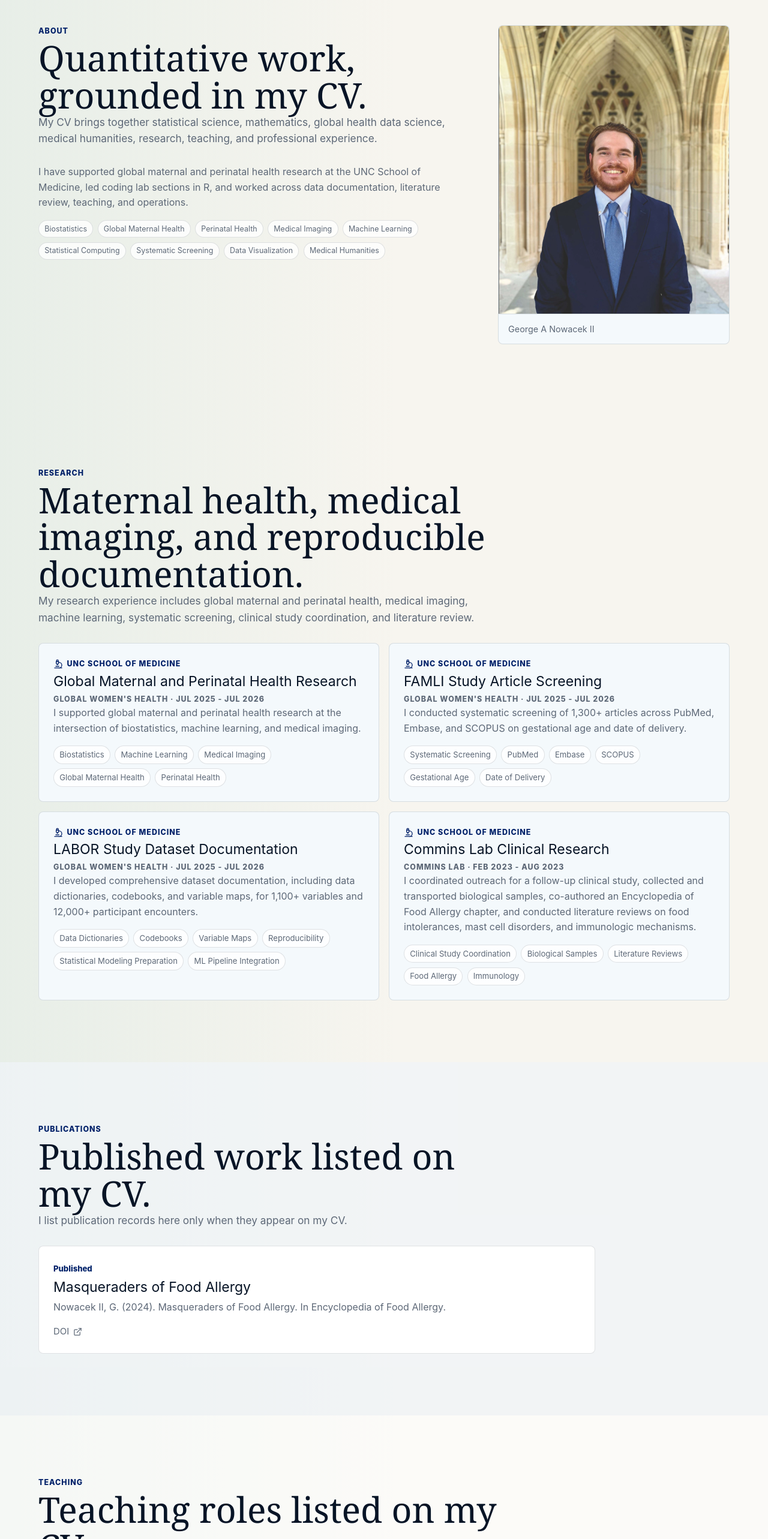
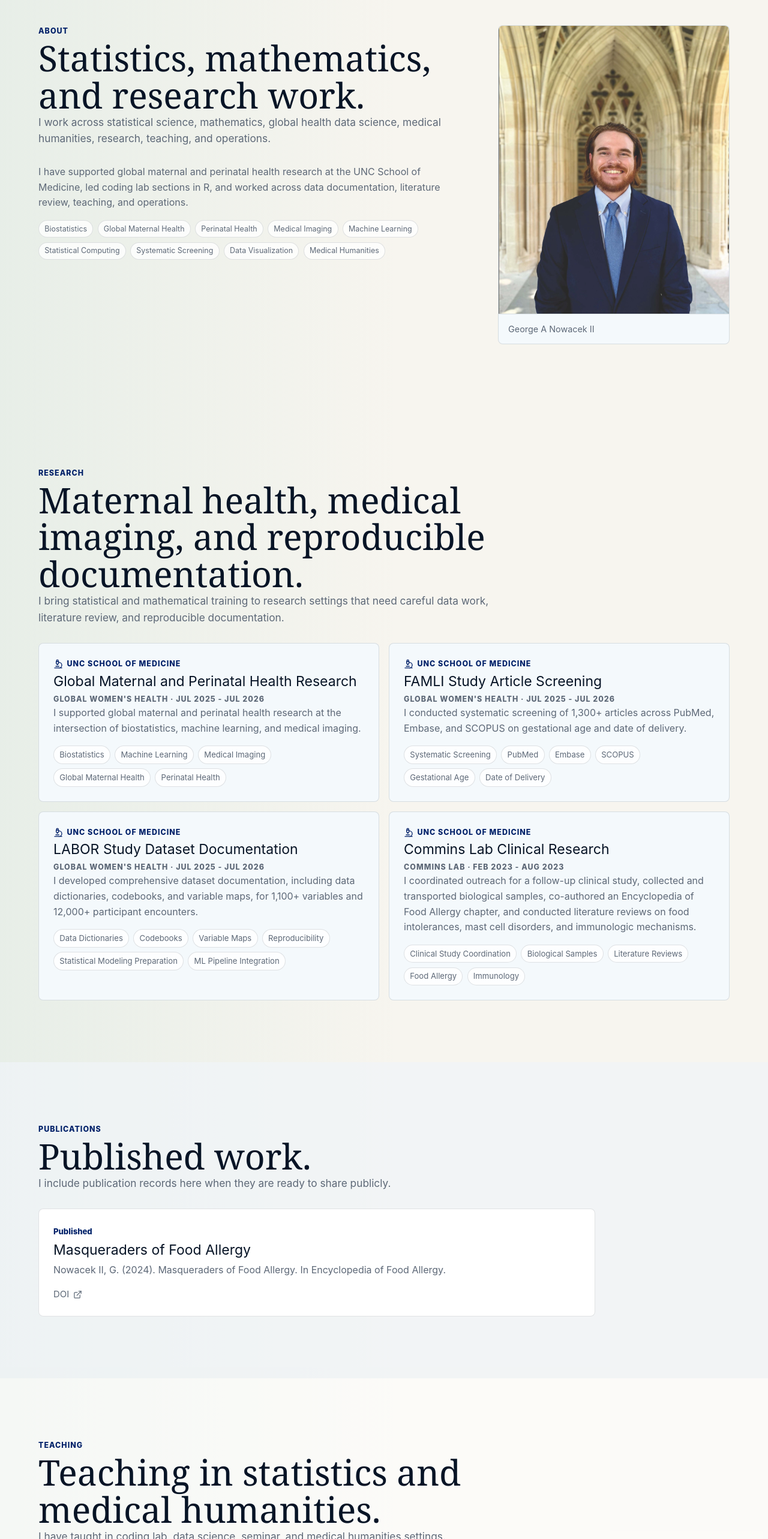
Before and after one commit to ganowacek/personal_website, a React (Vite) app: page / in a window 1280 px wide. Shown: the part 1128-3694 px from the top of the page at 60% size. Built offline with nearby package versions, Linux system fonts and the light colour scheme.

Commit message:
Polish homepage content and coursework

```diff
--- a/src/pages/HomePage.tsx
+++ b/src/pages/HomePage.tsx
@@ -1,6 +1,5 @@
 import {
   ArrowRight,
-  BookOpen,
   Download,
   ExternalLink,
   FileText,
@@ -24,6 +23,8 @@ type HomePageProps = {
 };
 
 export function HomePage({ onNavigate }: HomePageProps) {
+  const coursework = education.flatMap((item) => item.coursework ?? []);
+
   return (
     <main>
       <section className="hero">
@@ -69,9 +70,9 @@ export function HomePage({ onNavigate }: HomePageProps) {
 
       <section className="section about-grid" id="about">
         <div>
-          <SectionHeader eyebrow="About" title="Quantitative work, grounded in my CV.">
-            My CV brings together statistical science, mathematics, global health data science,
-            medical humanities, research, teaching, and professional experience.
+          <SectionHeader eyebrow="About" title="Statistics, mathematics, and research work.">
+            I work across statistical science, mathematics, global health data science, medical
+            humanities, research, teaching, and operations.
           </SectionHeader>
           <p>
             I have supported global maternal and perinatal health research at the UNC School of
@@ -90,8 +91,8 @@ export function HomePage({ onNavigate }: HomePageProps) {
 
       <section className="section" id="research">
         <SectionHeader eyebrow="Research" title="Maternal health, medical imaging, and reproducible documentation.">
-          My research experience includes global maternal and perinatal health, medical imaging,
-          machine learning, systematic screening, clinical study coordination, and literature review.
+          I bring statistical and mathematical training to research settings that need careful
+          data work, literature review, and reproducible documentation.
         </SectionHeader>
         <div className="research-grid">
           {researchEntries.map((entry) => (
@@ -109,8 +110,8 @@ export function HomePage({ onNavigate }: HomePageProps) {
       </section>
 
       <section className="section publication-band">
-        <SectionHeader eyebrow="Publications" title="Published work listed on my CV.">
-          I list publication records here only when they appear on my CV.
+        <SectionHeader eyebrow="Publications" title="Published work.">
+          I include publication records here when they are ready to share publicly.
         </SectionHeader>
         <div className="stack">
           {publications.map((publication) => (
@@ -131,8 +132,8 @@ export function HomePage({ onNavigate }: HomePageProps) {
       </section>
 
       <section className="section teaching-section" id="teaching">
-        <SectionHeader eyebrow="Teaching" title="Teaching roles listed on my CV.">
-          My CV lists teaching roles at Duke University and UNC-Chapel Hill.
+        <SectionHeader eyebrow="Teaching" title="Teaching in statistics and medical humanities.">
+          I have taught in coding lab, data science, seminar, and medical humanities settings.
         </SectionHeader>
         <div className="teaching-list">
           {teaching.map((item) => (
@@ -151,29 +152,19 @@ export function HomePage({ onNavigate }: HomePageProps) {
       </section>
 
       <section className="section coursework-section" id="coursework">
-        <SectionHeader eyebrow="Coursework" title="The classes shaping my quantitative toolkit.">
-          I use coursework as a useful map of the mathematical, statistical, computational, and
-          scientific training listed on my CV.
+        <SectionHeader eyebrow="Coursework" title="Coursework.">
+          I use these courses as a concise map of my mathematical, statistical, computational, and
+          scientific training.
         </SectionHeader>
-        <div className="coursework-grid">
-          {education.filter((item) => item.coursework?.length).map((item) => (
-            <article className="coursework-card" key={`${item.institution}-coursework`}>
-              <div className="card-kicker"><BookOpen size={16} />{item.institution}</div>
-              <h3>{item.degree}</h3>
-              {item.dates ? <p className="meta">{item.dates}</p> : null}
-              <ul className="course-list">
-                {item.coursework?.map((course) => <li key={course}>{course}</li>)}
-              </ul>
-            </article>
-          ))}
-        </div>
+        <ul className="course-list coursework-board" aria-label="Coursework">
+          {coursework.map((course) => <li key={course}>{course}</li>)}
+        </ul>
       </section>
 
       <section className="section split-section" id="experience">
         <div>
-          <SectionHeader eyebrow="Experience" title="A focused timeline from my CV.">
-            I highlight selected research, teaching, fellowship, employment, and education entries
-            that appear on my CV.
+          <SectionHeader eyebrow="Experience" title="A focused timeline.">
+            I highlight selected research, teaching, fellowship, employment, and education entries.
           </SectionHeader>
           <div className="timeline">
             {experience.map((item) => (
@@ -229,7 +220,7 @@ export function HomePage({ onNavigate }: HomePageProps) {
         <div className="contact-panel" id="contact">
           <p className="eyebrow">Contact</p>
           <h2>Let's connect.</h2>
-          <p>My CV lists email and LinkedIn as my contact points.</p>
+          <p>I can be reached by email or LinkedIn.</p>
           <div className="contact-links">
             {siteConfig.email ? <a href={`mailto:${siteConfig.email}`}><Mail size={17} />Email</a> : null}
             {siteConfig.linkedin ? <a href={siteConfig.linkedin}><Network size={17} />LinkedIn</a> : null}
--- a/src/styles.css
+++ b/src/styles.css
@@ -276,7 +276,6 @@ input {
 .palette,
 .hero-panel,
 .research-card,
-.coursework-card,
 .cv-panel,
 .contact-panel,
 .headshot-card,
@@ -436,7 +435,6 @@ input {
 }
 
 .research-grid,
-.coursework-grid,
 .now-grid {
   display: grid;
   grid-template-columns: repeat(2, minmax(0, 1fr));
@@ -444,7 +442,6 @@ input {
 }
 
 .research-card,
-.coursework-card,
 .cv-panel,
 .contact-panel,
 .education-panel,
@@ -455,7 +452,6 @@ input {
 }
 
 .research-card h3,
-.coursework-card h3,
 .timeline h3,
 .teaching-list h3,
 .education-panel h3,
@@ -466,7 +462,6 @@ input {
 }
 
 .research-card p,
-.coursework-card p,
 .timeline p,
 .teaching-list p,
 .education-panel p,
@@ -541,20 +536,6 @@ input {
     color-mix(in srgb, var(--surface-soft) 48%, transparent);
 }
 
-.coursework-grid {
-  grid-template-columns: minmax(0, 0.9fr) minmax(0, 1.1fr);
-  align-items: start;
-}
-
-.coursework-card {
-  display: grid;
-  gap: 0.85rem;
-}
-
-.coursework-card:nth-child(2) {
-  margin-top: 2.2rem;
-}
-
 .course-list {
   display: flex;
   flex-wrap: wrap;
@@ -564,10 +545,19 @@ input {
   list-style: none;
 }
 
+.coursework-board {
+  max-width: 70rem;
+  border: 1px solid var(--line);
+  border-radius: 8px;
+  padding: clamp(1rem, 2.2vw, 1.35rem);
+  background: color-mix(in srgb, var(--surface) 91%, var(--blue));
+  box-shadow: 0 14px 42px rgba(7, 20, 38, 0.055);
+}
+
 .course-list li {
   border: 1px solid var(--line);
   border-radius: 999px;
-  padding: 0.34rem 0.68rem;
+  padding: 0.38rem 0.72rem;
   background: color-mix(in srgb, var(--surface) 76%, transparent);
   color: var(--muted);
   font-size: 0.86rem;
@@ -592,7 +582,6 @@ input {
 }
 
 .research-card,
-.coursework-card,
 .publication,
 .teaching-list article,
 .timeline article,
@@ -604,7 +593,6 @@ input {
 }
 
 .research-card:hover,
-.coursework-card:hover,
 .publication:hover,
 .education-panel:hover,
 .cv-panel:hover,
@@ -858,7 +846,6 @@ code {
   .split-section,
   .cv-contact,
   .research-grid,
-  .coursework-grid,
   .now-grid {
     grid-template-columns: 1fr;
   }
@@ -869,10 +856,6 @@ code {
 
   .education-panel {
     position: static;
-  }
-
-  .coursework-card:nth-child(2) {
-    margin-top: 0;
   }
 }
 
```
